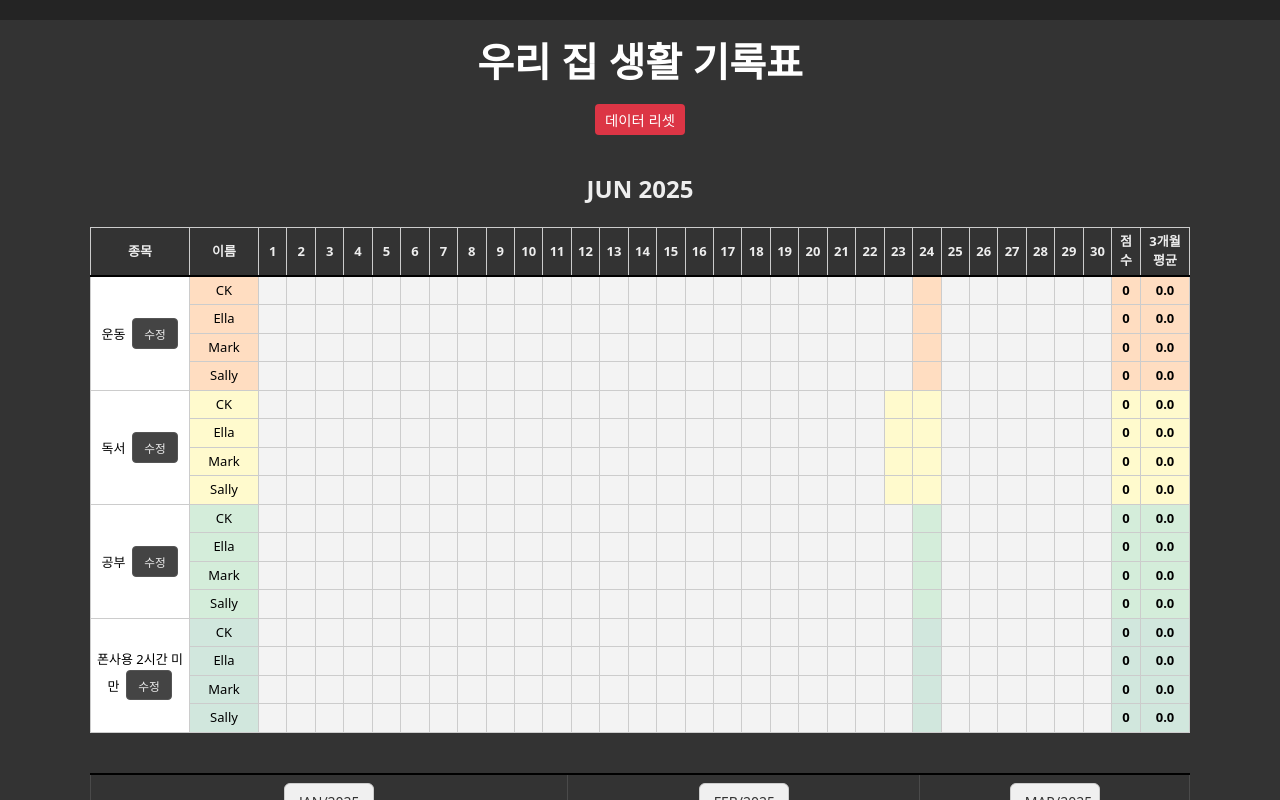
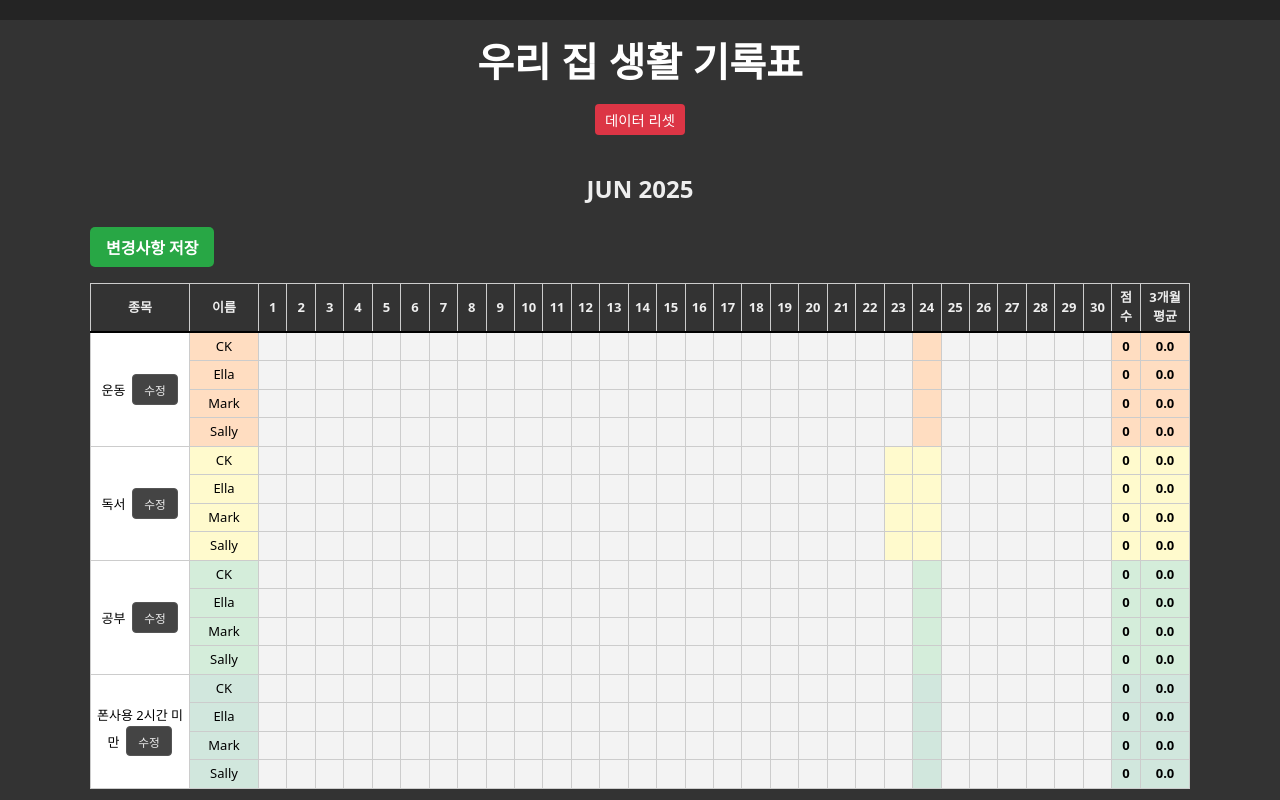
Before and after one commit to ckleenok/FamilyRecord, a React (Vite) app: page / in a window 1280 px wide. Shown: the top 800 px of the page. Built offline with nearby package versions, Linux system fonts and the light colour scheme; no server answers; the database is empty.

Commit message:
Add save button feature

```diff
--- a/src/components/RecordTable.css
+++ b/src/components/RecordTable.css
@@ -33,3 +33,24 @@ input[type="text"] {
 tbody tr:first-child td {
   border-top: 2px solid #000;
 }
+
+.save-button {
+  background-color: #28a745;
+  color: white;
+  border: none;
+  padding: 8px 16px;
+  border-radius: 5px;
+  cursor: pointer;
+  font-size: 1em;
+  font-weight: bold;
+  transition: background-color 0.2s;
+}
+
+.save-button:hover {
+  background-color: #218838;
+}
+
+.save-button:disabled {
+  background-color: #cccccc;
+  cursor: not-allowed;
+}
--- a/src/components/RecordTable.jsx
+++ b/src/components/RecordTable.jsx
@@ -39,6 +39,7 @@ const RecordTable = ({ year, month, editable, daysInMonth, getThreeMonthAverage
   const [categoryFixed, setCategoryFixed] = useState(getInitialState().categoryFixed);
   const [editMode, setEditMode] = useState(getInitialState().editMode);
   const [loading, setLoading] = useState(false);
+  const [isSaving, setIsSaving] = useState(false);
 
   useEffect(() => {
     const fetchRecords = async () => {
@@ -126,12 +127,13 @@ const RecordTable = ({ year, month, editable, daysInMonth, getThreeMonthAverage
   };
 
   // 카테고리 이름 저장
-  const handleSave = idx => {
+  const handleCategorySave = idx => {
     setCategories(categories.map((v, i) => i === idx ? categoryInputs[idx] : v));
     setCategoryFixed(categoryFixed.map((v, i) => i === idx ? true : v));
     setEditMode(editMode.map((v, i) => i === idx ? false : v));
   };
 
+  // 셀 클릭 핸들러: 로컬 상태만 변경
   const handleCellClick = (categoryName, name, day, categoryIndex) => {
     if (!editable) return;
     const today = new Date();
@@ -161,27 +163,69 @@ const RecordTable = ({ year, month, editable, daysInMonth, getThreeMonthAverage
     const key = `${categoryName}-${name}-${day}`;
     setRecords(prevRecords => {
       const newRecords = { ...prevRecords };
-      let newValue;
       if (newRecords[key] === 'O') {
-        newValue = 'X';
+        newRecords[key] = 'X';
       } else if (newRecords[key] === 'X') {
-        newValue = undefined;
+        delete newRecords[key];
       } else {
-        newValue = 'O';
+        newRecords[key] = 'O';
       }
-      if (newValue) {
-        newRecords[key] = newValue;
-      } else {
-        delete newRecords[key];
-      }
-      saveRecord(categoryName, name, day, newValue || null);
       return newRecords;
     });
   };
 
+  // 저장 버튼 핸들러: Supabase에 현재 상태를 통째로 저장
+  const handleSave = async () => {
+    if (!editable) return;
+    setIsSaving(true);
+
+    // 1. 현재 월의 모든 기록 삭제
+    const { error: deleteError } = await supabase
+      .from('records')
+      .delete()
+      .match({ year, month });
+
+    if (deleteError) {
+      alert(`데이터 저장 중 오류가 발생했습니다: ${deleteError.message}`);
+      setIsSaving(false);
+      return;
+    }
+
+    // 2. 현재 로컬 상태의 기록들을 DB에 맞는 형태로 변환
+    const recordsToInsert = Object.entries(records).map(([key, value]) => {
+      const [category, name, day] = key.split('-');
+      return {
+        year,
+        month,
+        day: parseInt(day, 10),
+        category,
+        name,
+        value,
+      };
+    });
+
+    // 3. 변환된 기록들을 삽입
+    if (recordsToInsert.length > 0) {
+      const { error: insertError } = await supabase.from('records').insert(recordsToInsert);
+      if (insertError) {
+        alert(`데이터 저장 중 오류가 발생했습니다: ${insertError.message}`);
+        setIsSaving(false);
+        return;
+      }
+    }
+
+    setIsSaving(false);
+    alert('데이터가 성공적으로 저장되었습니다.');
+  };
+
   return (
     <div>
-      {loading && <div style={{color:'gray', marginBottom:8}}>데이터 불러오는 중...</div>}
+      <div style={{ marginBottom: '16px', display: 'flex', alignItems: 'center', gap: '10px' }}>
+        <button onClick={handleSave} disabled={loading || isSaving || !editable} className="save-button">
+          {isSaving ? '저장 중...' : '변경사항 저장'}
+        </button>
+        {loading && <div style={{color:'gray'}}>데이터 불러오는 중...</div>}
+      </div>
       <table>
         <thead>
           <tr>
@@ -214,7 +258,7 @@ const RecordTable = ({ year, month, editable, daysInMonth, getThreeMonthAverage
                           style={{width: 90}}
                           disabled={categoryFixed[catIdx] || !editable}
                         />
-                        <button style={{marginLeft: 6, fontSize: '0.9em'}} onClick={() => handleSave(catIdx)} disabled={!editable}>저장</button>
+                        <button style={{marginLeft: 6, fontSize: '0.9em'}} onClick={() => handleCategorySave(catIdx)} disabled={!editable}>저장</button>
                       </>
                     )}
                   </td>
```
